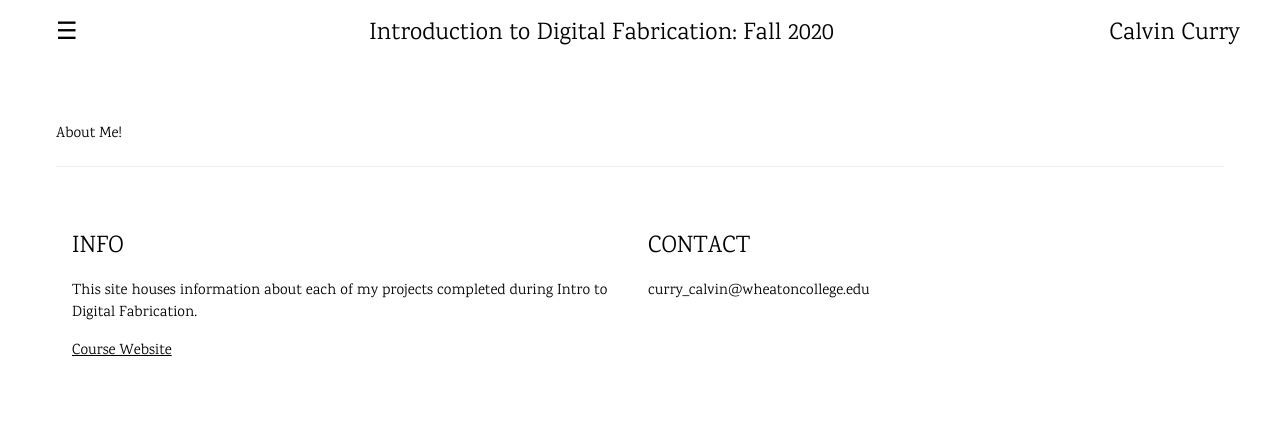
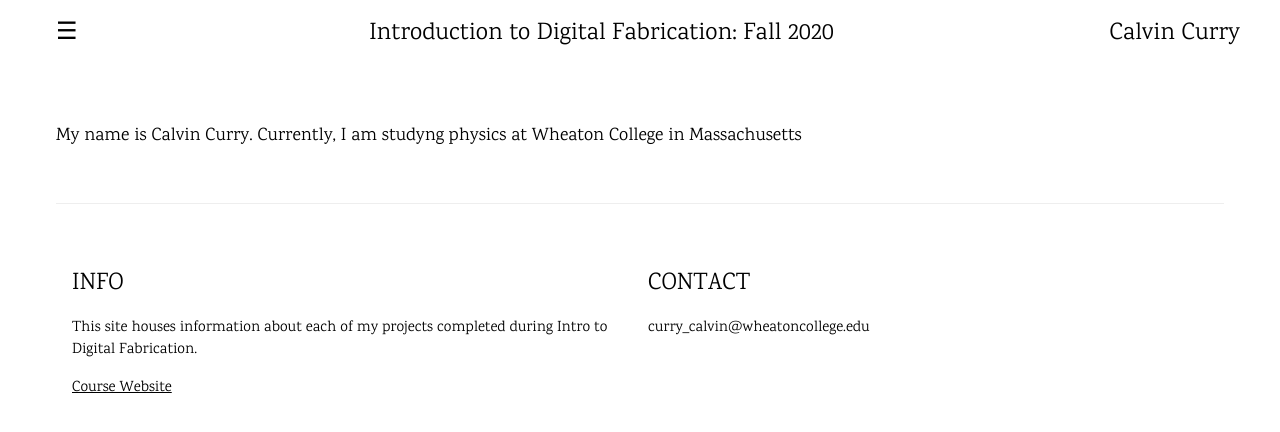
Before and after one commit to calvincurry/calvincurry.github.io, a plain HTML site: page aboutMe.html in a window 1280 px wide. Drawn offline with nearby package versions, Linux system fonts and the light colour scheme.

Commit message:
Wednesday Duedate Ver.

```diff
--- a/aboutMe.html
+++ b/aboutMe.html
@@ -42,7 +42,13 @@ body,h1,h2,h3,h4,h5,h6 {font-family: "Karma", sans-serif}
 <div class="w3-main w3-content w3-padding" style="max-width:1200px;margin-top:100px">
 
 <!--BEGINNING OF PAGE-SPECIFIC CONTENT-->
-    <p>About Me!</p>
+    <p>
+      <h5>My name is Calvin Curry. Currently, I am studyng physics at Wheaton College in Massachusetts</h5>
+      <br/>
+
+
+
+    </p>
 <!--END OF PAGE-SPECIFIC CONTENT-->
 
  <!-- Footer -->
```
